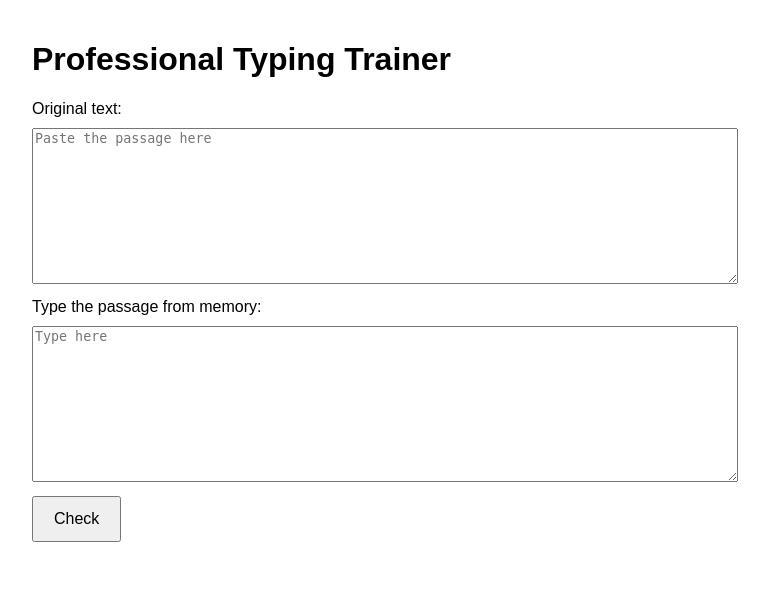
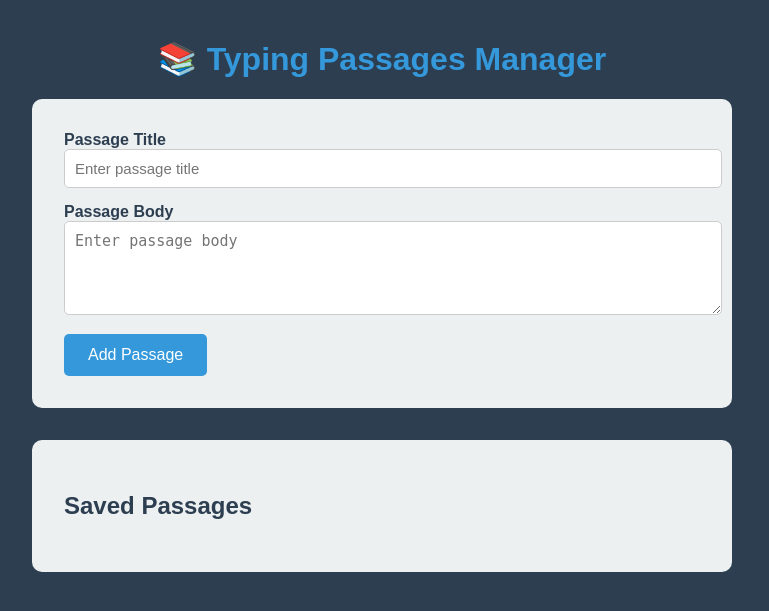
Before and after one commit to Sachin22121307/typing-pro, a Flask app: page / in a window 1280 px wide. Shown: the top 611 px of the page, without its empty margins (258-1027 px from the left). Run offline with Flask 3, Linux system fonts and the light colour scheme; data that the repository does not hold is empty.

Commit message:
Update index.html

```diff
--- a/templates/index.html
+++ b/templates/index.html
@@ -2,70 +2,107 @@
 <html lang="en">
 <head>
   <meta charset="UTF-8" />
-<title>Typing Trainer</title>
+  <title>Typing Trainer - Passage Manager</title>
   <style>
-  body { font-family: Arial, sans-serif; padding: 20px; max-width: 700px; margin: auto; }
-  textarea { width: 100%; height: 150px; margin: 10px 0; }
-  button { padding: 12px 20px; font-size: 16px; cursor: pointer; }
-  #result { margin-top: 20px; font-size: 18px; }
+    body { font-family: Arial, sans-serif; background: #2c3e50; color: #ecf0f1; max-width: 700px; margin: 40px auto; }
+    h1 { color: #3498db; text-align: center; }
+    .card { background: #ecf0f1; color: #2c3e50; border-radius: 10px; padding: 2em; margin-bottom: 2em;}
+    .passage-list { margin-bottom: 2em; }
+    label { font-weight: bold; }
+    input, textarea { width: 100%; padding: 10px; font-size: 15px; margin-bottom: 1em; border-radius: 5px; border: 1px solid #ccc; }
+    button { background: #3498db; color: #fff; border: none; padding: 12px 24px; border-radius: 5px; font-size: 16px; cursor: pointer; }
+    button.alt { background: #e74c3c; }
+    button:hover { background: #217dbb; }
+    .actions > button { margin-right: 10px; }
+    .selected { background: #d0eafc; }
   </style>
 </head>
 <body>
-  <h1>Professional Typing Trainer</h1>
-  <label for="original">Original text:</label>
-  <textarea id="original" placeholder="Paste the passage here"></textarea>
+  <h1>📚 Typing Passages Manager</h1>
+  <div class="card">
+    <div>
+      <label for="title">Passage Title</label>
+      <input type="text" id="title" placeholder="Enter passage title" />
+      <label for="body">Passage Body</label>
+      <textarea id="body" rows="4" placeholder="Enter passage body"></textarea>
+      <button onclick="addPassage()" id="addBtn">Add Passage</button>
+      <button onclick="updatePassage()" id="updateBtn" style="display:none;">Update Passage</button>
+      <button onclick="reset()" id="resetBtn" style="display:none;">Cancel Edit</button>
+    </div>
+  </div>
+  <div class="card passage-list">
+    <h2>Saved Passages</h2>
+    <ul id="passages"></ul>
+  </div>
+  <script>
+    let current = null;
 
-  <label for="typed">Type the passage from memory:</label>
-  <textarea id="typed" placeholder="Type here"></textarea>
-
-  <button id="checkBtn">Check</button>
-
-  <div id="result"></div>
-
-  <script>
-    let startTime, timerRunning = false;
-
-    const originalEl = document.getElementById('original');
-    const typedEl = document.getElementById('typed');
-    const checkBtn = document.getElementById('checkBtn');
-    const resultDiv = document.getElementById('result');
-
-    typedEl.addEventListener('focus', () => {
-      if (!timerRunning) {
-        startTime = Date.now();
-        timerRunning = true;
+    function loadPassages() {
+      fetch('/api/passages')
+        .then(r => r.json())
+        .then(data => {
+          const ul = document.getElementById('passages');
+          ul.innerHTML = '';
+          data.forEach(p => {
+            const li = document.createElement('li');
+            li.className = (current && current.id === p.id) ? 'selected' : '';
+            li.innerHTML = `<strong>${p.title}</strong>
+              <div class="actions">
+                <button onclick="selectPassage(${p.id},'${p.title.replace(/'/g,"\\'")}',\`${p.body.replace(/`/g,"\\`")}\`)">Edit</button>
+                <button class="alt" onclick="deletePassage(${p.id})">Delete</button>
+              </div>`;
+            ul.appendChild(li);
+          });
+        });
     }
+    function addPassage() {
+      const title = document.getElementById('title').value;
+      const body = document.getElementById('body').value;
+      fetch('/api/passages', {
+        method: 'POST',
+        headers: { 'Content-Type': 'application/json' },
+        body: JSON.stringify({ title, body })
+      }).then(r => r.json()).then(res => {
+        if(res.error) alert(res.error);
+        reset(); loadPassages();
       });
-
-    checkBtn.addEventListener('click', async () => {
-      if (!timerRunning) {
-        alert('Please start typing first.');
-        return;
     }
-      const original = originalEl.value.trim();
-      const typed = typedEl.value.trim();
-      if (!original || !typed) {
-        alert('Both fields are required.');
-        return;
+    function selectPassage(id, title, body) {
+      current = { id, title, body };
+      document.getElementById('title').value = title;
+      document.getElementById('body').value = body;
+      document.getElementById('addBtn').style.display = 'none';
+      document.getElementById('updateBtn').style.display = 'inline-block';
+      document.getElementById('resetBtn').style.display = 'inline-block';
+      loadPassages();
     }
-
-      const durationSec = (Date.now() - startTime) / 1000;
-      timerRunning = false;
-
-      const response = await fetch('/api/check', {
-        method: 'POST',
-        headers: {
-          'Content-Type': 'application/json'
-        },
-        body: JSON.stringify({ original, typed, duration: durationSec })
+    function updatePassage() {
+      if(!current) return;
+      const title = document.getElementById('title').value;
+      const body = document.getElementById('body').value;
+      fetch(`/api/passages/${current.id}`, {
+        method: 'PUT',
+        headers: { 'Content-Type': 'application/json' },
+        body: JSON.stringify({ title, body })
+      }).then(r => r.json()).then(res => {
+        if(res.error) alert(res.error);
+        reset(); loadPassages();
       });
-      const data = await response.json();
-
-      resultDiv.innerHTML =
-        `WPM: ${data.wpm.toFixed(2)}<br>` +
-        `Accuracy: ${data.accuracy.toFixed(2)}%<br>` +
-        `Errors: ${data.errors}`;
-    });
+    }
+    function deletePassage(id) {
+      if(!confirm("Delete this passage?")) return;
+      fetch(`/api/passages/${id}`, { method: 'DELETE' })
+        .then(r => r.json()).then(res => { reset(); loadPassages(); });
+    }
+    function reset() {
+      current = null;
+      document.getElementById('title').value = '';
+      document.getElementById('body').value = '';
+      document.getElementById('addBtn').style.display = 'inline-block';
+      document.getElementById('updateBtn').style.display = 'none';
+      document.getElementById('resetBtn').style.display = 'none';
+    }
+    loadPassages();
   </script>
 </body>
 </html>
```
Lines whose indentation alone changed are shown as unchanged.
